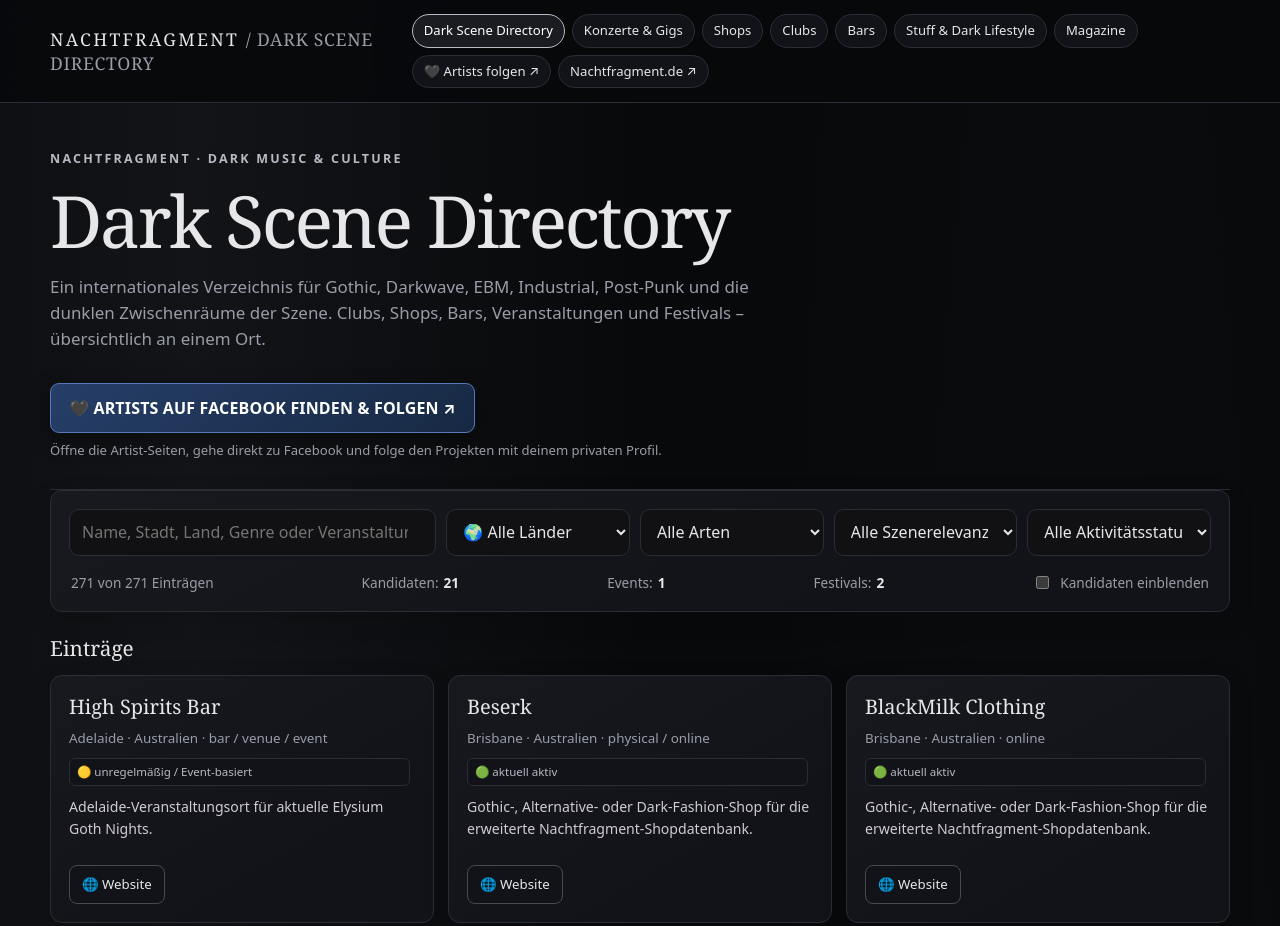
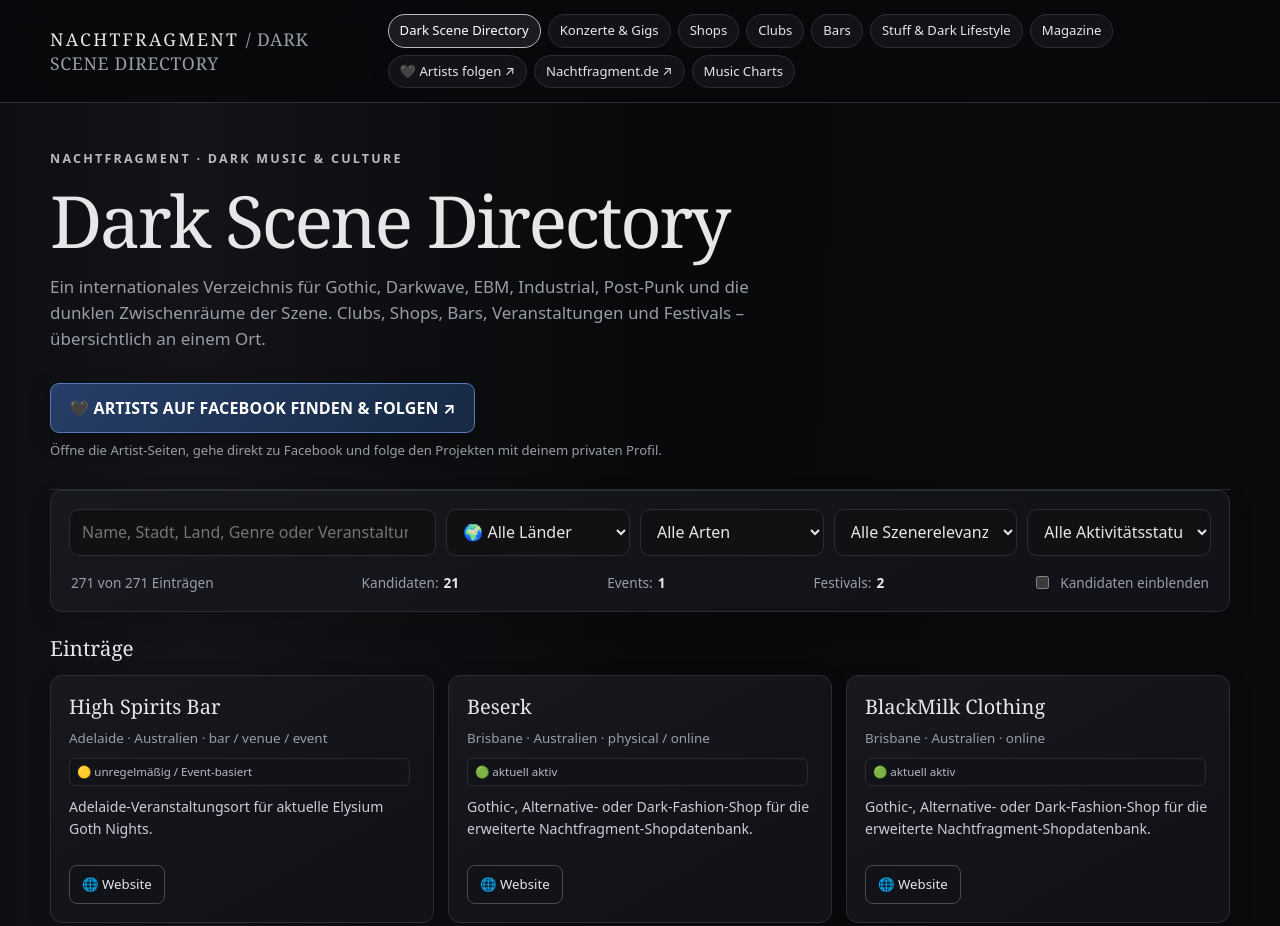
Before and after one commit to niehustorsten-del/nachtfragment-events, a plain HTML site: page index.html in a window 1280 px wide. Shown: the top 926 px of the page. Drawn offline with Linux system fonts and the light colour scheme.

Commit message:
Add Music Charts to site navigation

```diff
--- a/index.html
+++ b/index.html
@@ -75,7 +75,7 @@ header:not(.hero) nav a:hover,header:not(.hero) nav a[aria-current="page"]{borde
 <body>
 <header class="top"><div class="head">
   <div class="brand">Nachtfragment <span>/ Dark Scene Directory</span></div>
-  <nav aria-label="Hauptnavigation"><a href="./" aria-current="page">Dark Scene Directory</a><a href="./concerts.html" target="_blank" rel="noopener noreferrer">Konzerte &amp; Gigs</a><a href="./?type=shop#directory" target="_blank" rel="noopener noreferrer">Shops</a><a href="./?type=club#directory" target="_blank" rel="noopener noreferrer">Clubs</a><a href="./?type=bar#directory" target="_blank" rel="noopener noreferrer">Bars</a><a href="./Stuff/" target="_blank" rel="noopener noreferrer">Stuff &amp; Dark Lifestyle</a><a href="./Magazine/" target="_blank" rel="noopener noreferrer">Magazine</a><a href="./facebook-follow.html" target="_blank" rel="noopener noreferrer">🖤 Artists folgen ↗</a><a href="https://nachtfragment.de/" target="_blank" rel="noopener noreferrer">Nachtfragment.de ↗</a></nav>
+  <nav aria-label="Hauptnavigation"><a href="./" aria-current="page">Dark Scene Directory</a><a href="./concerts.html" target="_blank" rel="noopener noreferrer">Konzerte &amp; Gigs</a><a href="./?type=shop#directory" target="_blank" rel="noopener noreferrer">Shops</a><a href="./?type=club#directory" target="_blank" rel="noopener noreferrer">Clubs</a><a href="./?type=bar#directory" target="_blank" rel="noopener noreferrer">Bars</a><a href="./Stuff/" target="_blank" rel="noopener noreferrer">Stuff &amp; Dark Lifestyle</a><a href="./Magazine/" target="_blank" rel="noopener noreferrer">Magazine</a><a href="./facebook-follow.html" target="_blank" rel="noopener noreferrer">🖤 Artists folgen ↗</a><a href="https://nachtfragment.de/" target="_blank" rel="noopener noreferrer">Nachtfragment.de ↗</a><a href="./Charts/" target="_blank" rel="noopener noreferrer">Music Charts</a></nav>
 </div></header>
 <section class="hero">
   <div class="kicker">Nachtfragment · Dark Music & Culture</div>
```
